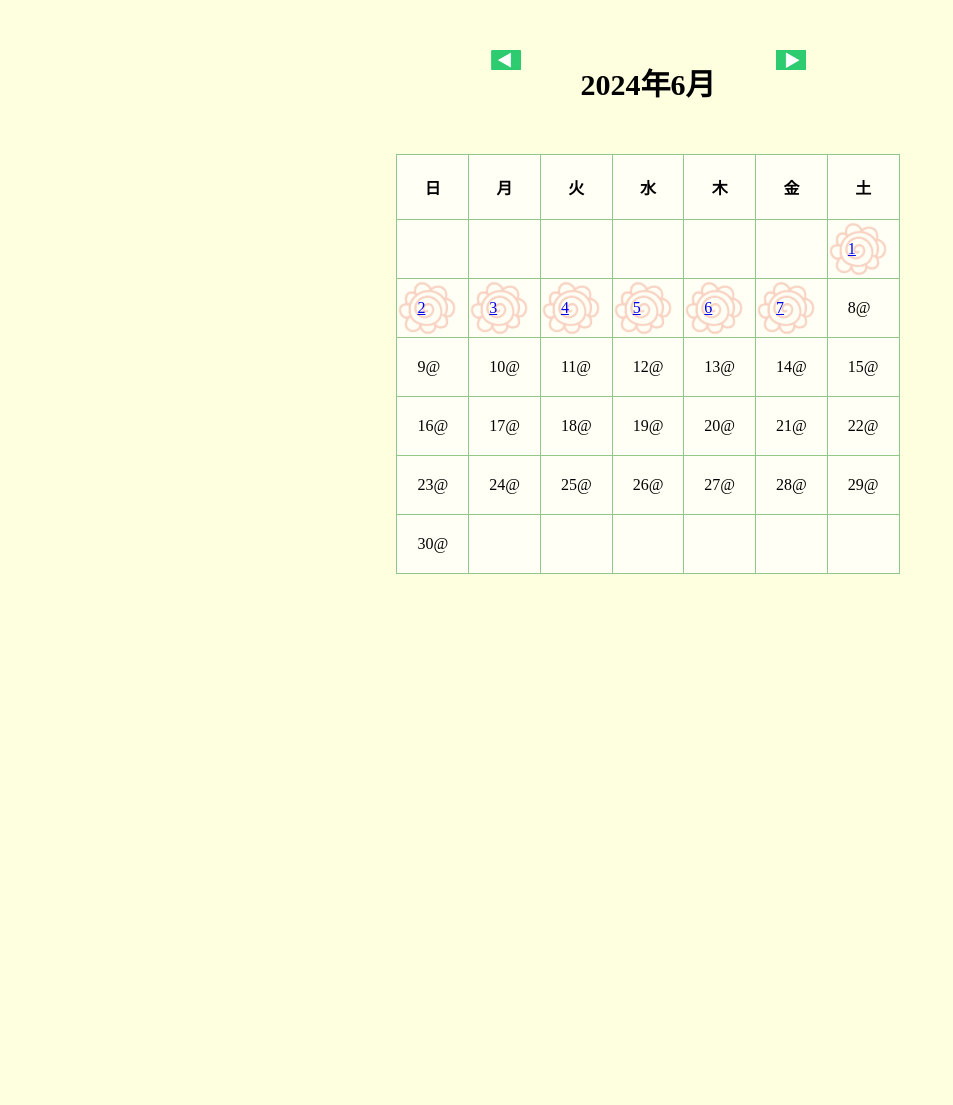
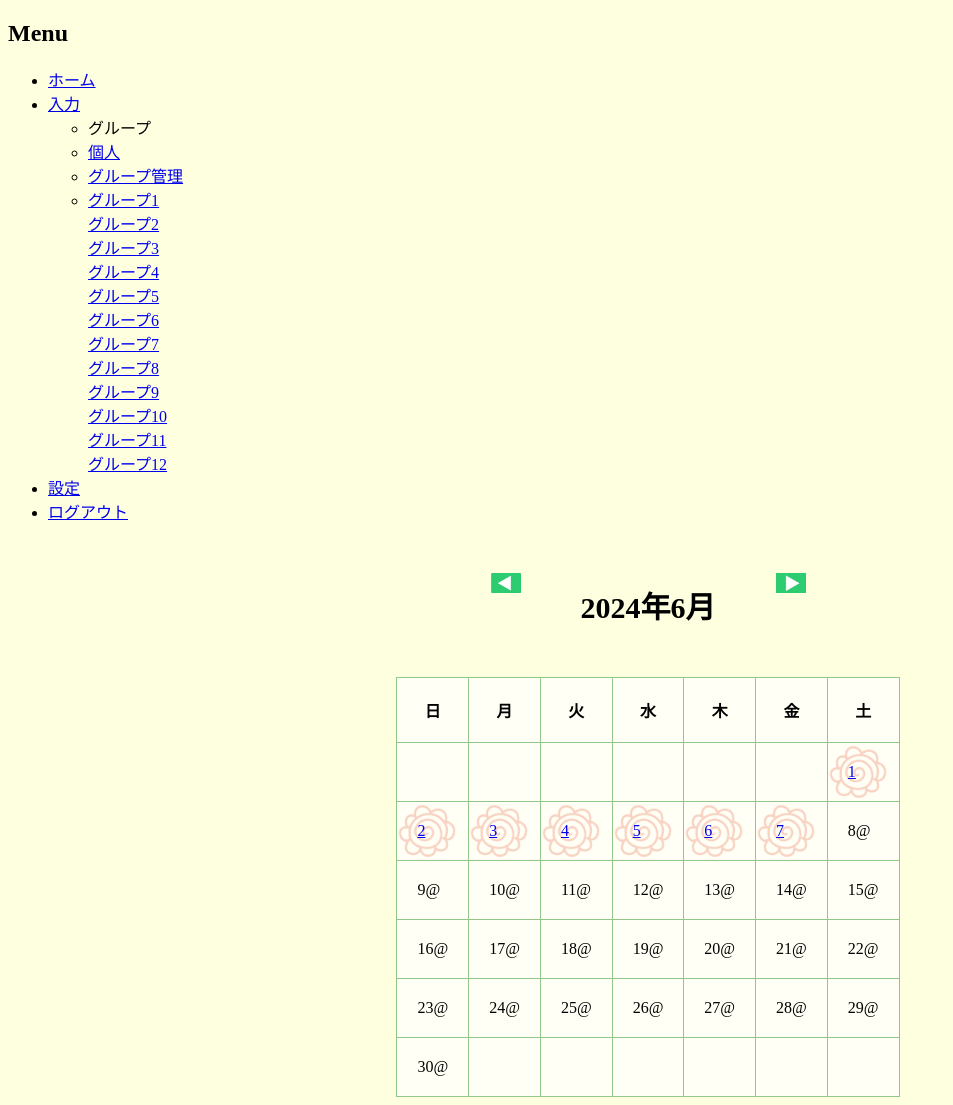
Before and after one commit to plusdojo2024/D3, a Java web app: page /CalendarServlet in a window 1280 px wide. Shown: the whole page, without its empty margins (0-953 px from the left). Before the commit the page ends 574 px from the top, so only its background shows below. Run offline with Tomcat 11, a stand-in JSP engine, Linux system fonts and the light colour scheme; data that the repository does not hold is empty; some libraries are stand-ins or nearby versions.

Commit message:
calendar編集0619

```diff
--- a/WebContent/WEB-INF/jsp/calender.jsp
+++ b/WebContent/WEB-INF/jsp/calender.jsp
@@ -14,6 +14,41 @@
   <link rel="stylesheet"  href="css/calendar.css">
 </head>
 <body>
+	<div class="wrapper">
+        <div class="sidebar">
+            <h2>Menu</h2>
+        	<ul>
+           	 	<li><a href="/D3/ResultServlet?y=${year}&m=${month}&d=${day}" class="js-header-nav-link">ホーム<i></i></a></li>
+            	<li><a href="/D3/RouteRegistServlet"class="js-header-nav-link">入力<i></i></a></li>
+       			 <ul class="drop1" ontouchstart="1">
+	                <li class="category" >グループ</li>
+	                <li class="category1"><a href="/D3/MyScheduleServlet">個人</a></li>
+	                <li class="category2"><a href="/D3/GroupManagerServlet">グループ管理</a></li>
+
+
+	                <li class="category3">
+	                <div><a href="/D3/GroupScheduleServlet">グループ1</a></div>
+	                <div><a href="/D3/GroupScheduleServlet">グループ2</a></div>
+	                <div><a href="/D3/GroupScheduleServlet">グループ3</a></div>
+	                <div><a href="/D3/GroupScheduleServlet">グループ4</a></div>
+	                <div><a href="/D3/GroupScheduleServlet">グループ5</a></div>
+	                <div><a href="#">グループ6</a></div>
+	                <div><a href="#">グループ7</a></div>
+	                <div><a href="#">グループ8</a></div>
+	                <div><a href="#">グループ9</a></div>
+	                <div><a href="#">グループ10</a></div>
+	                <div><a href="#">グループ11</a></div>
+	                <div><a href="#">グループ12</a></div>
+	                </li>
+
+            	</ul>
+
+                <li class="setting"><a href="/D3/SettingServlet">設定</a></li>
+                <li><a href="/D3/LogoutServlet" onclick="if(!confirm('本当にログアウトしますか？'))return false">ログアウト</a></li>
+       		</ul>
+		</div>
+	<div class="main_content">
+              <!--ヘッダー-->
 	  <div id="container">
 		<div id="move-button">
 			<a href="?year=<%=mc.getYear()%>&month=<%=mc.getMonth()-1%>"><img src="img/hidari.png" class="migi-hidari" width= 30 height= 20></a>
@@ -57,5 +92,9 @@
 	       <%} %>
 	      </table>
 		</div>
+
+
+	        </div>
+		</div>
 </body>
 </html>
```
Also changed, not shown: src/servlet/CalendarServlet.java (+9 -0 lines). Lines whose indentation alone changed are shown as unchanged.
